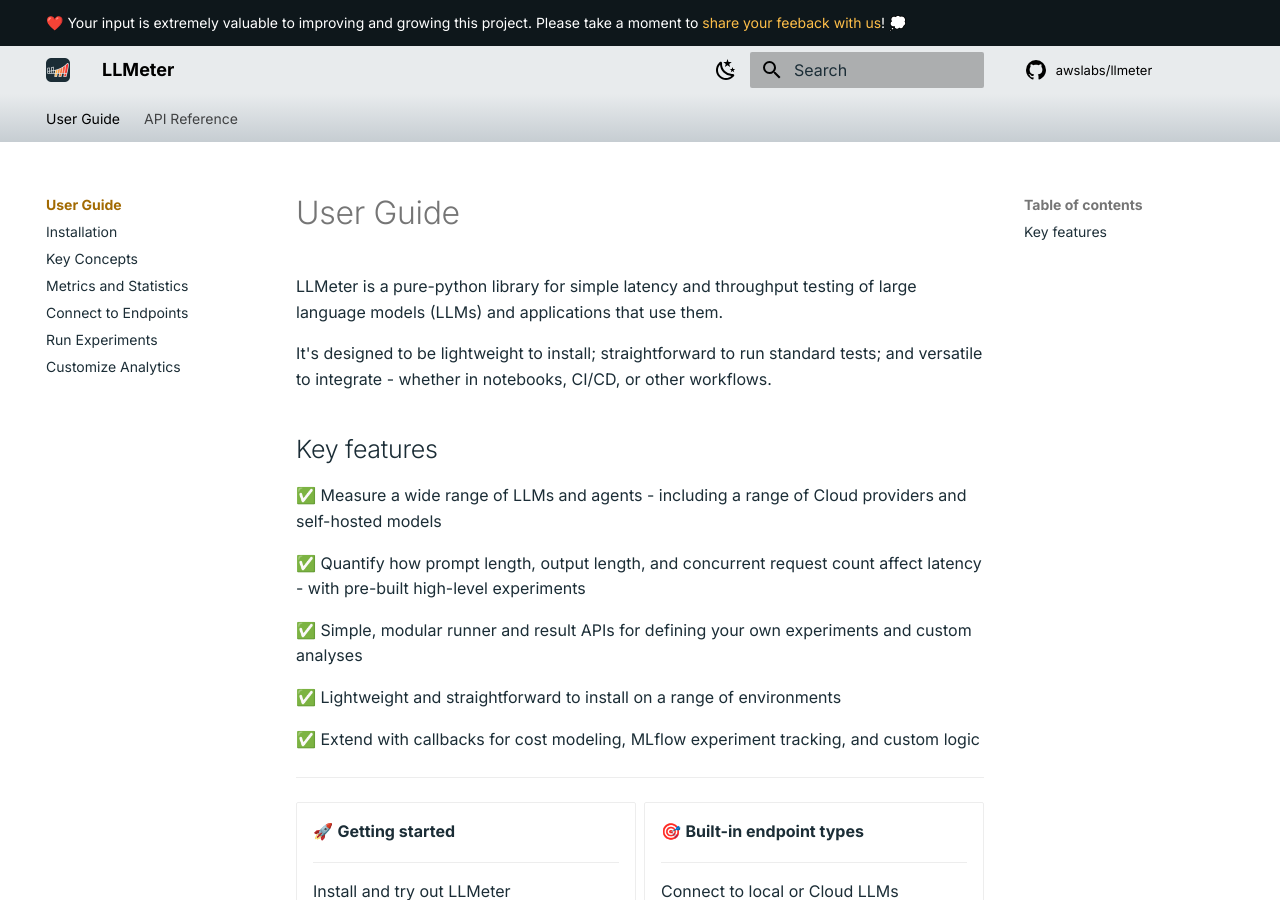
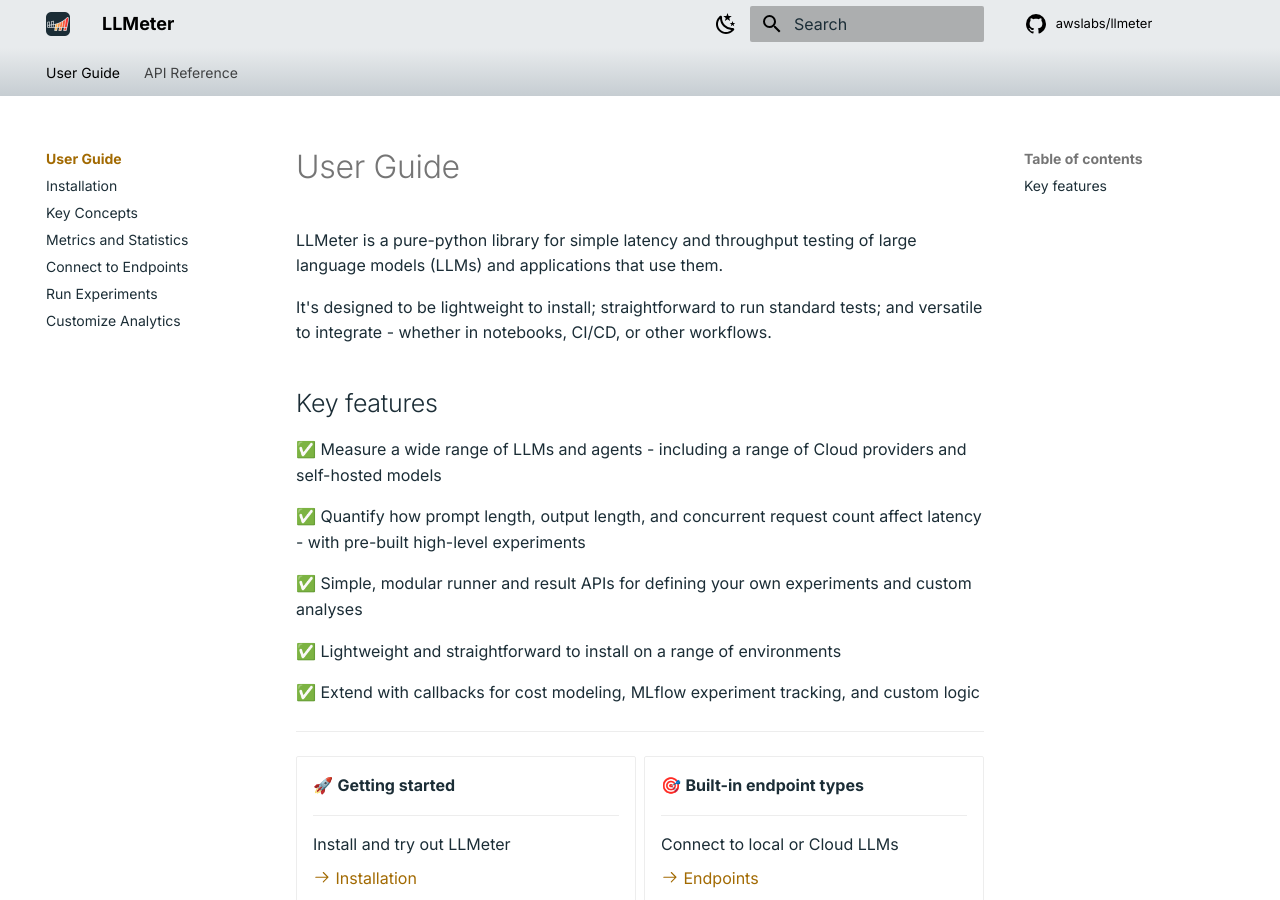
Before and after one commit to awslabs/llmeter, an MkDocs documentation site: the page built from docs/index.md, in a window 1280 px wide and 900 px high. Built offline with MkDocs 1.6.1 and Material for MkDocs 9.7.7, drawn with Linux system fonts in a browser that asks for light colours; comment, search, counter and statistics services are not loaded.

Commit message:
doc(site): Remove feedback banner
We don't have github discussions enabled anyway

```diff
--- a/docs/overrides/main.html
+++ /dev/null
@@ -1,5 +0,0 @@
-{% extends "base.html" %}
-
-{% block announce %}
-❤️ Your input is extremely valuable to improving and growing this project. Please take a moment to <a href="https://github.com/awslabs/llmeter/discussions/categories/feedback">share your feeback with us</a>! 💭
-{% endblock %}
--- a/mkdocs.yml
+++ b/mkdocs.yml
@@ -2,7 +2,6 @@
 copyright: Copyright Amazon.com, Inc. or its affiliates. All Rights Reserved.
 theme:
   name: material
-  custom_dir: docs/overrides
   icon:
     annotation: material/plus-circle-outline
     repo: material/github
```
